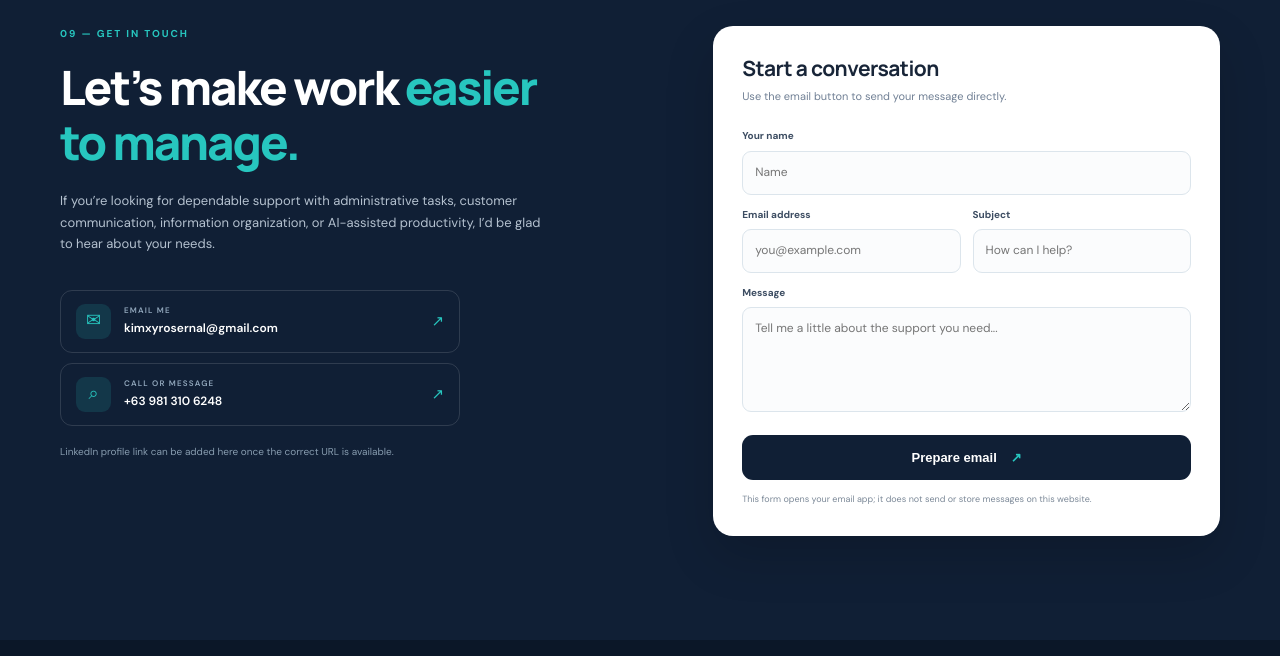
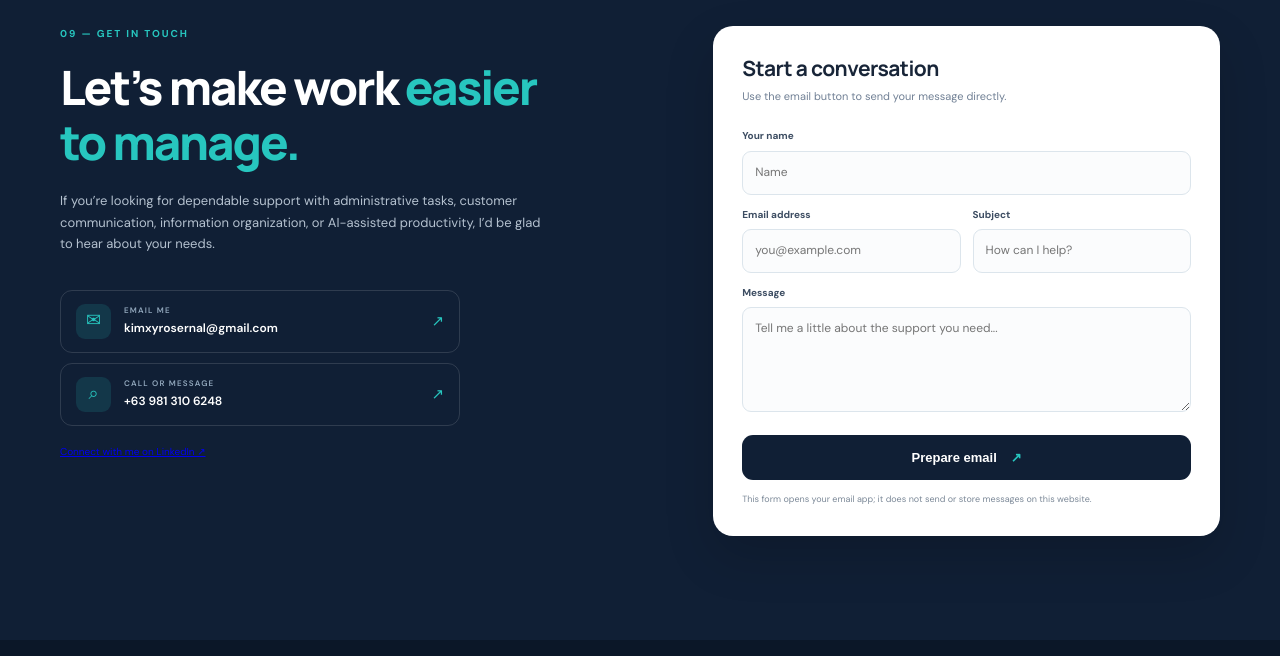
Before and after one commit to xyrosernal-max/kim-xyro-sernal-portfolio, a plain HTML site: page index.html in a window 1280 px wide. Shown: the part 8981-9637 px from the top of the page. Drawn offline with Linux system fonts and the light colour scheme; files whose address does not match are found by name.

Commit message:
Add LinkedIn profile link to contact section

```diff
--- a/index.html
+++ b/index.html
@@ -207,7 +207,7 @@
 
     <section class="section contact-section" id="contact">
       <div class="container contact-grid">
-        <div class="contact-copy"><p class="eyebrow">09 — GET IN TOUCH</p><h2>Let’s make work <span>easier to manage.</span></h2><p>If you’re looking for dependable support with administrative tasks, customer communication, information organization, or AI-assisted productivity, I’d be glad to hear about your needs.</p><div class="contact-details"><a href="mailto:kimxyrosernal@gmail.com"><span class="contact-detail-icon">✉</span><span><small>EMAIL ME</small>kimxyrosernal@gmail.com</span><span class="contact-arrow">↗</span></a><a href="tel:+639813106248"><span class="contact-detail-icon">⌕</span><span><small>CALL OR MESSAGE</small>+63 981 310 6248</span><span class="contact-arrow">↗</span></a></div><p class="linkedin-note">LinkedIn profile link can be added here once the correct URL is available.</p></div>
+        <div class="contact-copy"><p class="eyebrow">09 — GET IN TOUCH</p><h2>Let’s make work <span>easier to manage.</span></h2><p>If you’re looking for dependable support with administrative tasks, customer communication, information organization, or AI-assisted productivity, I’d be glad to hear about your needs.</p><div class="contact-details"><a href="mailto:kimxyrosernal@gmail.com"><span class="contact-detail-icon">✉</span><span><small>EMAIL ME</small>kimxyrosernal@gmail.com</span><span class="contact-arrow">↗</span></a><a href="tel:+639813106248"><span class="contact-detail-icon">⌕</span><span><small>CALL OR MESSAGE</small>+63 981 310 6248</span><span class="contact-arrow">↗</span></a></div><p class="linkedin-note"><a href="https://www.linkedin.com/in/kim-xyro-sernal-b1578143a" target="_blank" rel="noopener noreferrer">Connect with me on LinkedIn ↗</a></p></div>
         <div class="contact-form-wrap"><div class="form-heading"><h3>Start a conversation</h3><p>Use the email button to send your message directly.</p></div>
           <form id="contact-form">
             <label for="name">Your name</label><input id="name" name="name" autocomplete="name" required placeholder="Name">
```
